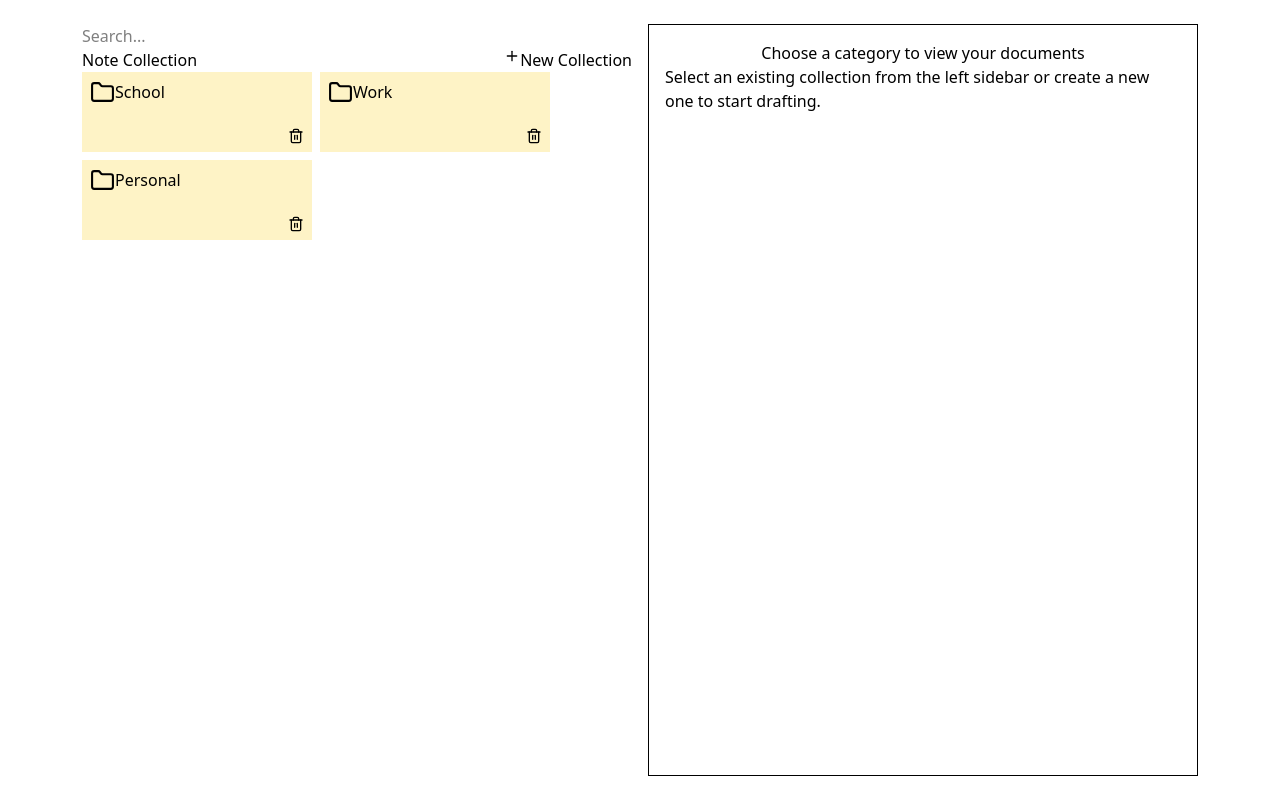
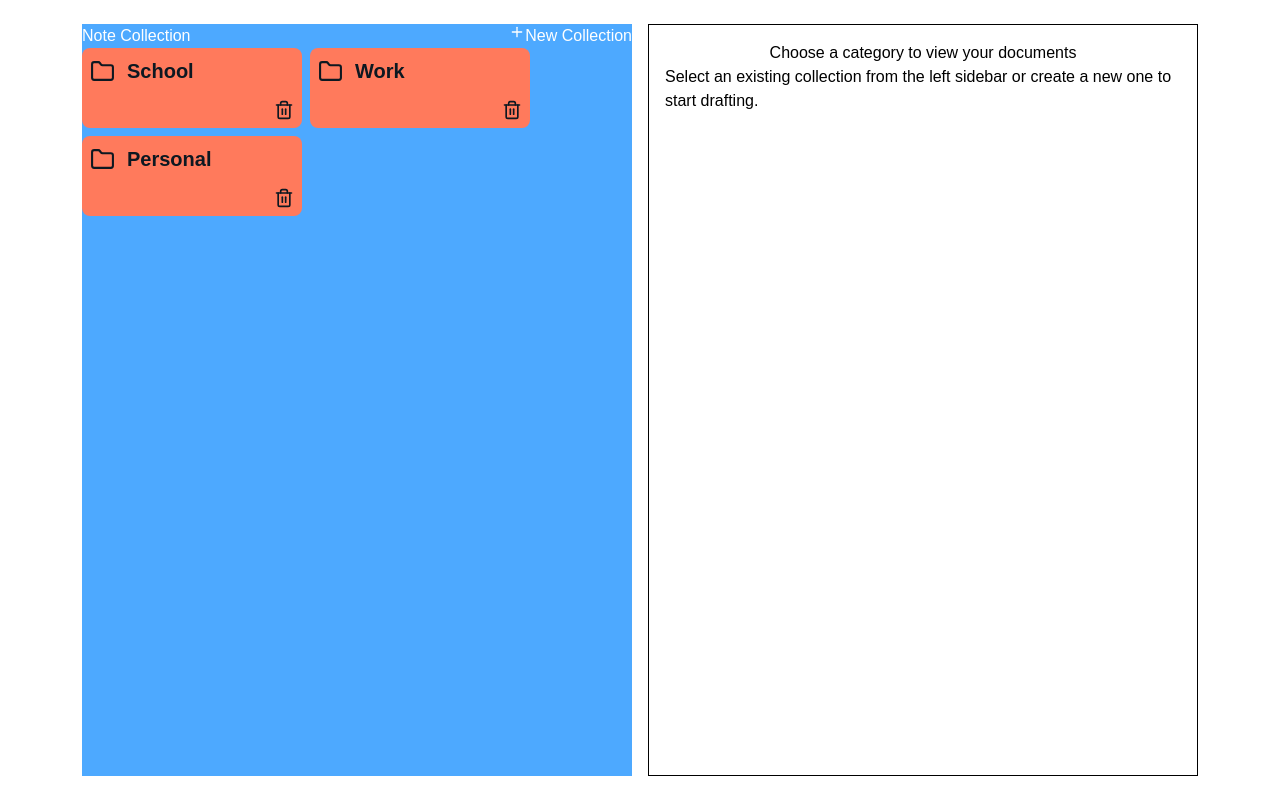
Before and after one commit to Zer0-Gravity/mini-react-project, a React (Vite) app in the folder note-taking-app/: page / in a window 1280 px wide. Built offline with nearby package versions, Linux system fonts and the light colour scheme.

Commit message:
Feat: Style collection folder and add @theme for tailwind css

```diff
--- a/note-taking-app/src/Component/CollectionCard.tsx
+++ b/note-taking-app/src/Component/CollectionCard.tsx
@@ -10,14 +10,16 @@ interface CardProps {
 function CollectionCard({ note, delCollection }: CardProps) {
     return (
         <Link key={note.collectionId} to={`/detail/${note.collectionId}`}>
-            <div className="flex flex-col bg-amber-100 w-57.5 h-20 p-2 justify-between">
-                <div className="flex">
+            <div className="flex flex-col bg-secondary-color w-55 h-20 p-2 justify-between rounded-lg text-text-dark">
+                <div className="flex gap-3 items-center">
                     <LuFolder size={25} />
-                    <h3>{note.collectionName}</h3>
+                    <h3 className="text-[20px] font-semibold">
+                        {note.collectionName}
+                    </h3>
                 </div>
-                <div className="flex justify-end gap-2">
+                <div className="flex justify-end gap-2 ">
                     <button onClick={() => delCollection(note.collectionId)}>
-                        <LuTrash2 />
+                        <LuTrash2 size={20} />
                     </button>
                 </div>
             </div>
--- a/note-taking-app/src/Component/CollectionGrid.tsx
+++ b/note-taking-app/src/Component/CollectionGrid.tsx
@@ -34,12 +34,7 @@ function CollectionGrid({ notes, setter }: CardProps) {
     };
 
     return (
-        <div className="h-full w-137.5">
-            {/* Search Bar */}
-            <section>
-                <input type="search" placeholder="Search..." />
-            </section>
-
+        <div className="h-full w-137.5 bg-[#4DA9FF] text-white">
             {/* Header */}
             <header className="flex justify-between">
                 <h1>Note Collection</h1>
--- a/note-taking-app/src/index.css
+++ b/note-taking-app/src/index.css
@@ -1,4 +1,9 @@
 @import "tailwindcss";
+@import url("https://fonts.googleapis.com/css2?family=Fredoka:wght@300..700&family=Inter:ital,opsz,wght@0,14..32,100..900;1,14..32,100..900&family=Roboto:ital,wght@0,100..900;1,100..900&display=swap");
+
+body {
+    font-family: "Fredoka", sans-serif;
+}
 
 @layer utilities {
     .title-editor:empty::before {
@@ -7,3 +12,11 @@
         cursor: text;
     }
 }
+
+@theme {
+    --color-primary-color: #344966;
+    --color-secondary-color: #ff7a5c;
+    --color-third-color: #f0f4ef;
+    --color-text-dark: #0d1821;
+    --color-text-light: #f0f4ef;
+}
```
